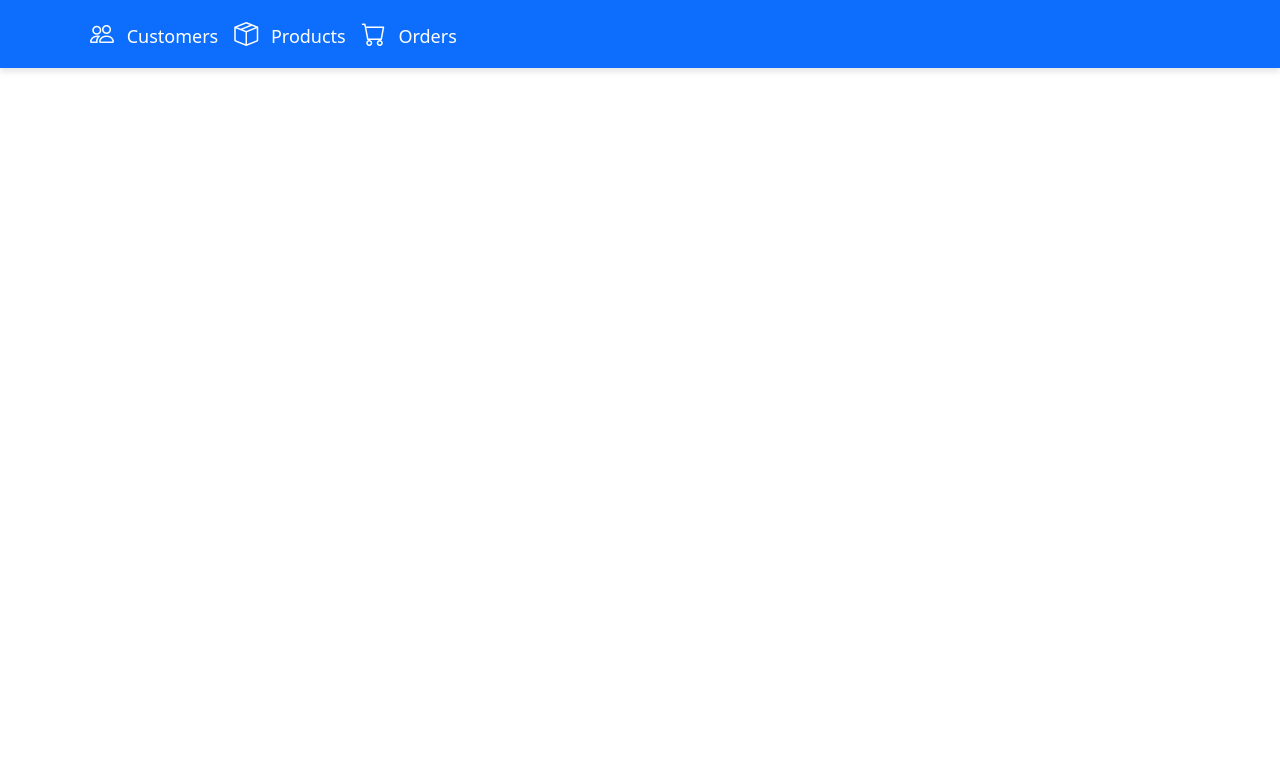
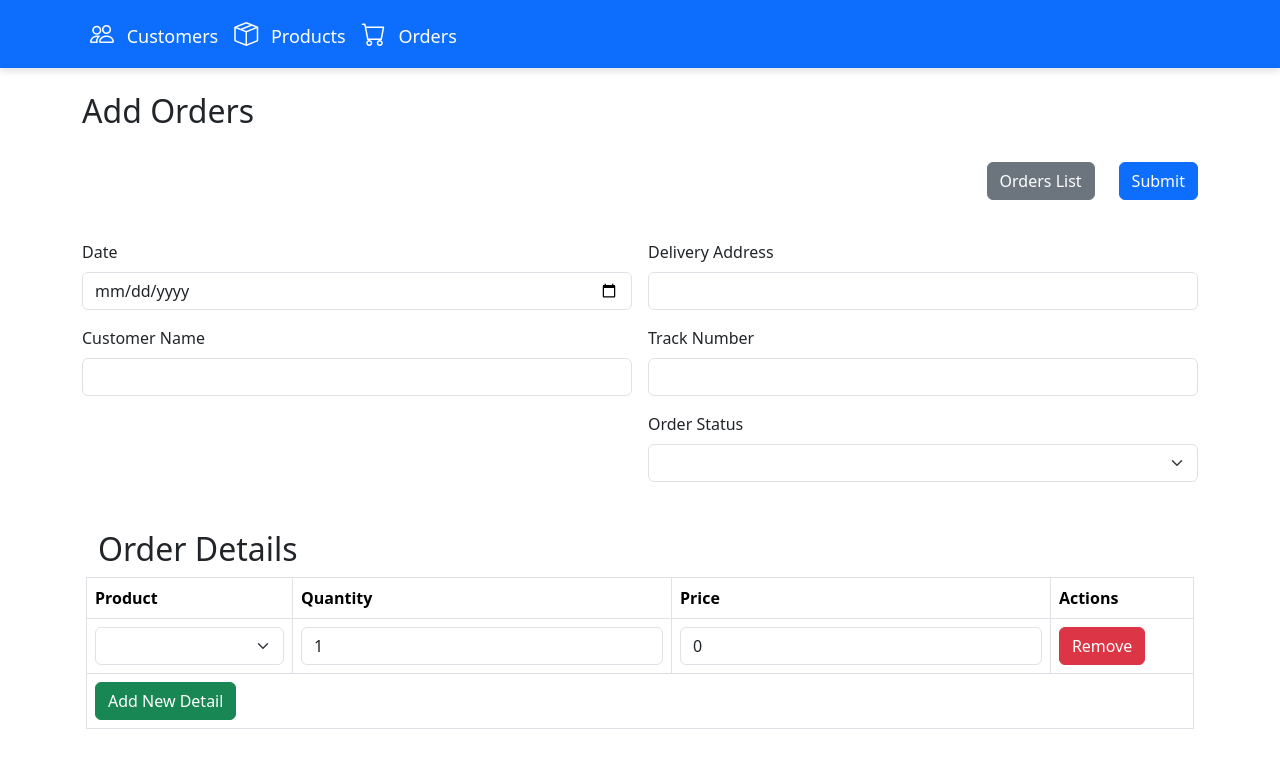
Before and after one commit to NdiayeOusmanaCamara/manager_order, a Vue app: page /add-order in a window 1280 px wide. Shown: the top 768 px of the page. Built offline with nearby package versions, Linux system fonts and the light colour scheme.

Commit message:
update router and order docs

```diff
--- a/src/components/Orders/AddOrder.vue
+++ b/src/components/Orders/AddOrder.vue
@@ -1,139 +1,121 @@
 <template>
-  <div class="container mt-5">
-    <h2>Add New Order</h2>
-    <form @submit.prevent="OrderAdd" class="mb-4">
-      <div class="d-flex justify-content-end gap-3">
-        <button @click="annuler" type="button" class="btn btn-secondary mt-2">Orders List</button>
-        <button type="submit" class="btn btn-success mt-2">Submit</button>
+    <div class="container">
+        <h2 class="mb-4 mt-4">Add Orders</h2>
+        <form class="row g-3">
+          <div class="btn-right-action mt-4 mb-4 d-flex justify-content-end">
+            <RouterLink
+              type="button"
+              class="btn btn-secondary mx-4"
+              :to="{ name: 'order-list' }"
+            >
+            Orders List
+            </RouterLink>
+            <button type="button" class="btn btn-primary">Submit</button>
           </div>
-
-      <div class="row mb-3">
           <div class="col-md-6">
             <label for="date" class="form-label">Date</label>
-          <input type="date" v-model="newOrder.date" class="form-control" id="date" placeholder="jj/mm/aaaa">
+            <input type="date" class="form-control" id="date" />
           </div>
           <div class="col-md-6">
             <label for="address" class="form-label">Delivery Address</label>
-          <input type="text" v-model="newOrder.delivery_address" class="form-control" id="address" placeholder="Enter delivery address">
-        </div>
-      </div>
-
-      <div class="row mb-3">
-        <div class="col-md-6">
-          <label for="customerName" class="form-label">Customer Name</label>
-          <input type="text" v-model="newOrder.customer" class="form-control" id="customerName" placeholder="Enter customer name">
+            <input type="text" class="form-control" id="address" />
           </div>
           <div class="col-md-6">
-          <label for="trackNumber" class="form-label">Track Number</label>
-          <input type="text" v-model="newOrder.track_number" class="form-control" id="trackNumber" placeholder="Enter track number">
+            <label for="name" class="form-label">Customer Name</label>
+            <input type="text" class="form-control" id="name" />
           </div>
+          <div class="col-md-6">
+            <label for="trackNumer" class="form-label">Track Number</label>
+            <input type="text" class="form-control" id="trackNumer" />
           </div>
-
-      <div class="row mb-3">
-        <div class="col-md-6">
-          <label for="orderStatus" class="form-label">Order Status</label>
-          <select v-model="newOrder.status" class="form-select" id="orderStatus">
-            <option value="processing">Processing</option>
-            <option value="shipped">Shipped</option>
-            <option value="delivered">Delivered</option>
-            <option value="cancelled">Cancelled</option>
+          <div class="col-md-6 offset-6">
+            <label for="status" class="form-label">Order Status</label>
+            <select class="form-select" aria-label="Default select example">
+              <option selected></option>
+              <option value="1">Processing</option>
+              <option value="2">Shipped</option>
+              <option value="3">Delivered</option>
             </select>
           </div>
-      </div>
         </form>
+      <!-- </div class> -->
+      <RouterView />
 
-    <div class="container mt-5">
-      <h3>Order Details</h3>
-      <form>
+      <div class="row mt-5 mx-1">
+        <h2 class="mx-0">Order Details</h2>
         <table class="table table-bordered">
           <thead>
             <tr>
-              <th>Product</th>
-              <th>Quantity</th>
-              <th>Price</th>
-              <th>Actions</th>
+              <th scope="col">Product</th>
+              <th scope="col">Quantity</th>
+              <th scope="col">Price</th>
+              <th scope="col">Actions</th>
             </tr>
           </thead>
           <tbody>
-            <tr v-for="(detail, index) in orderDetails" :key="index">
+            <tr v-for="(detail, index) in orderDetail" :key="index">
               <td>
-                <select v-model="detail.product" class="form-select">
-                  <option value="" disabled>Select Product</option>
-                  <option value="1">Product 1</option>
-                  <option value="2">Product 2</option>
+                <select
+                  class="form-select"
+                  v-model="product"
+                  aria-label="Default select example"
+                >
+                  <option selected>{{ detail.product }}</option>
+                  <option value="1">Processing</option>
+                  <option value="2">Shipped</option>
+                  <option value="3">Delivered</option>
                 </select>
               </td>
-              <td><input type="number" v-model="detail.quantity" class="form-control" min="1"></td>
-              <td><input type="number" v-model="detail.price" class="form-control" min="0"></td>
               <td>
-                <button type="button" @click="removeDetail(index)" class="btn btn-danger">Remove</button>
+                <input type="number" class="form-control" v-model="quantity" />
+              </td>
+              <td>
+                <input type="number" class="form-control" v-model="price" />
+              </td>
+              <td>
+                <button @click="removeDetail(index)" class="btn btn-danger">
+                  Remove
+                </button>
+              </td>
+            </tr>
+
+            <tr>
+              <td colspan="4">
+                <button @click="addDetail" class="btn btn-success">
+                  Add New Detail
+                </button>
               </td>
             </tr>
           </tbody>
         </table>
-        <button type="button" @click="addDetail" class="btn btn-success">Add New Detail</button>
-      </form>
       </div>
     </div>
   </template>
 
   <script setup>
-import { ref } from 'vue';
-import { useRouter } from 'vue-router';
+  import { RouterLink, RouterView } from "vue-router";
+  import { ref } from "vue";
+  const product = ref("");
+  const quantity = ref(1);
+  const price = ref(0);
 
-const router = useRouter();
+  const orderDetail = ref([{ product: "Product 1", quantity: 2, price: 25.0 }]);
 
-const newOrder = ref({
-  date: '',
-  customer: '',
-  delivery_address: '',
-  track_number: '',
-  status: ''
+  function addDetail() {
+    orderDetail.value.push({
+      product: product.value,
+      quantity: quantity.value,
+      price: price.value,
     });
-
-const orderDetails = ref([
-  { product: '', quantity: 1, price: 0 }
-]);
-
-const addDetail = () => {
-  orderDetails.value.push({ product: '', quantity: 1, price: 0 });
-};
-
-const removeDetail = (index) => {
-  if (orderDetails.value.length <= 1) {
-    alert("At least one order detail is required.");
-    return;
-  }
-  orderDetails.value.splice(index, 1);
-};
-
-const OrderAdd = () => {
-  if (!newOrder.value.date || !newOrder.value.customer || !newOrder.value.delivery_address || !newOrder.value.track_number || !newOrder.value.status) {
-    alert('Please fill in all fields');
-    return;
   }
 
-  const orders = JSON.parse(localStorage.getItem('orders')) || [];
-  orders.push({
-    ...newOrder.value,
-    details: orderDetails.value
-  });
-  localStorage.setItem('orders', JSON.stringify(orders));
-
-  // Reset the form
-  newOrder.value = { date: '', customer: '', delivery_address: '', track_number: '', status: '' };
-  orderDetails.value = [{ product: '', quantity: 1, price: 0 }];
-
-  // Redirect to the orders list page after submitting
-  router.push('/Orders');
-};
-
-// Method for navigating to Orders list page when "Orders List" button is clicked
-const annuler = () => {
-  router.push('/Orders');
-};
+  function removeDetail(index) {
+    if (orderDetail.value.length > 1) {
+      orderDetail.value.splice(index, 1);
+    } else {
+      alert("You cannot delete the last remaining detail.");
+    }
+  }
   </script>
 
-<style scoped>
-/* Add custom styles here if needed */
-</style>
+  <style scoped></style>
--- a/src/components/Orders/EditOrder.vue
+++ b/src/components/Orders/EditOrder.vue
@@ -1,133 +1,139 @@
 <template>
-  <div class="container mt-5">
-    <h2>Edit Order</h2>
-    <form @submit.prevent="updateOrder">
-      <div class="d-flex justify-content-end gap-3">
-        <button @click="cancelEdit" type="button" class="btn btn-secondary mt-2">Orders List</button>
-        <button type="submit" class="btn btn-success mt-2">Update Order</button>
+    <div class="container">
+        <h2 class="mb-4 mt-4">Edit Orders</h2>
+      <form class="row g-3">
+        <div class="btn-right-action mt-4 mb-4 d-flex justify-content-end">
+          <RouterLink
+            type="button"
+            class="btn btn-secondary mx-4"
+            :to="{ name: 'order-list' }"
+          >
+            Orders List
+          </RouterLink>
+          <button type="button" class="btn btn-primary" @click="submitEdit">
+            Save Changes
+          </button>
         </div>
-      <div class="row mb-3">
+
         <div class="col-md-6">
           <label for="date" class="form-label">Date</label>
-          <input type="date" v-model="order.date" class="form-control" id="date">
+          <input v-model="order.date" type="date" class="form-control" id="date" />
         </div>
         <div class="col-md-6">
           <label for="address" class="form-label">Delivery Address</label>
-          <input type="text" v-model="order.delivery_address" class="form-control" id="address">
+          <input v-model="order.deliveryAddress" type="text" class="form-control" id="address" />
         </div>
-      </div>
-
-      <div class="row mb-3">
         <div class="col-md-6">
-          <label for="customerName" class="form-label">Customer Name</label>
-          <input type="text" v-model="order.customer" class="form-control" id="customerName">
+          <label for="name" class="form-label">Customer Name</label>
+          <input v-model="order.customerName" type="text" class="form-control" id="name" />
         </div>
         <div class="col-md-6">
           <label for="trackNumber" class="form-label">Track Number</label>
-          <input type="text" v-model="order.track_number" class="form-control" id="trackNumber">
+          <input v-model="order.trackNumber" type="text" class="form-control" id="trackNumber" />
         </div>
-      </div>
-
-      <div class="row mb-3">
-        <div class="col-md-6">
-          <label for="orderStatus" class="form-label">Order Status</label>
-          <select v-model="order.status" class="form-select" id="orderStatus">
+        <div class="col-md-6 offset-6">
+          <label for="status" class="form-label">Order Status</label>
+          <select v-model="order.status" class="form-select">
             <option value="processing">Processing</option>
             <option value="shipped">Shipped</option>
             <option value="delivered">Delivered</option>
-            <option value="cancelled">Cancelled</option>
           </select>
         </div>
-      </div>
-
-
       </form>
 
-    <h3 class="mt-4">Order Details</h3>
-    <table class="table table-bordered mt-3">
+      <div class="row mt-5 mx-1">
+        <h2 class="mx-0">Order Details</h2>
+        <table class="table table-bordered">
           <thead>
             <tr>
-          <th>Product</th>
-          <th>Quantity</th>
-          <th>Price</th>
-          <th>Actions</th>
+              <th scope="col">Product</th>
+              <th scope="col">Quantity</th>
+              <th scope="col">Price</th>
+              <th scope="col">Actions</th>
             </tr>
           </thead>
           <tbody>
             <tr v-for="(detail, index) in order.details" :key="index">
               <td>
                 <select v-model="detail.product" class="form-select">
-              <option value="1">Product 1</option>
-              <option value="2">Product 2</option>
+                  <option value="" disabled>Select Product</option>
+                  <option value="Product 1">Product 1</option>
+                  <option value="Product 2">Product 2</option>
                 </select>
               </td>
-          <td><input type="number" v-model="detail.quantity" class="form-control" min="1"></td>
-          <td><input type="number" v-model="detail.price" class="form-control" min="0"></td>
               <td>
-            <button type="button" @click="removeDetail(index)" class="btn btn-danger">Remove</button>
+                <input v-model="detail.quantity" type="number" class="form-control" />
+              </td>
+              <td>
+                <input v-model="detail.price" type="number" class="form-control" readonly />
+              </td>
+              <td>
+                <button @click="removeDetail(index)" class="btn btn-danger">Remove</button>
+              </td>
+            </tr>
+            <tr>
+              <td colspan="4">
+                <button @click="addDetail" class="btn btn-success">Add New Detail</button>
               </td>
             </tr>
           </tbody>
         </table>
-    <button type="button" @click="addDetail" class="btn btn-success">Add New Detail</button>
+      </div>
     </div>
   </template>
 
   <script setup>
+  import { RouterLink, useRoute } from 'vue-router';
   import { ref, onMounted } from 'vue';
-import { useRouter } from 'vue-router';
 
-const router = useRouter();
+  const route = useRoute();
   const order = ref({
     date: '',
-  customer: '',
-  delivery_address: '',
-  track_number: '',
-  status: '',
-  details: []
+    deliveryAddress: '',
+    customerName: '',
+    trackNumber: '',
+    status: 'processing',
+    details: [
+      { product: 'Product 1', quantity: 1, price: 100 },
+    ],
   });
 
-const orderId = ref(null);
+  // Charger les données de la commande pour l'édition
+  onMounted(() => {
+    const orderId = route.params.id;
+    order.value = {
+      date: '2023-09-18',
+      deliveryAddress: '123 Main St',
+      customerName: 'John Doe',
+      trackNumber: 'XYZ123',
+      status: 'shipped',
+      details: [
+        { product: 'Product 1', quantity: 2, price: 200 },
+      ],
+    };
+  });
 
-// Load order data from localStorage when component is mounted
-const loadOrder = () => {
-  const orders = JSON.parse(localStorage.getItem('orders')) || [];
-  const foundOrder = orders[orderId.value];
-  if (foundOrder) {
-    order.value = foundOrder;  // Load the found order into the order object
-  }
-};
-
-// Add a new detail row to the order details
   const addDetail = () => {
     order.value.details.push({ product: '', quantity: 1, price: 0 });
   };
 
-// Remove a detail from the order details list
-const removeDetail = (index) => {
+  function removeDetail(index) {
+    if (order.value.details.length > 1) {
       order.value.details.splice(index, 1);
+    } else {
+      alert("You cannot delete the last remaining detail.");
+    }
+  }
+
+
+  const submitEdit = () => {
+    console.log('Edited order:', order.value);
+
   };
-
-// Update the order in localStorage and navigate to the Orders list
-const updateOrder = () => {
-  const orders = JSON.parse(localStorage.getItem('orders')) || [];
-  orders[orderId.value] = order.value;  // Update the specific order
-  localStorage.setItem('orders', JSON.stringify(orders));
-  router.push('/Orders');  // Redirect to orders list
-};
-
-// Cancel editing and return to the orders list page
-const cancelEdit = () => {
-  router.push('/Orders');
-};
-
-// Load the order data when the component is mounted
-onMounted(() => {
-  orderId.value = parseInt(router.currentRoute.value.params.id);  // Get the order ID from route params
-  loadOrder();
-});
   </script>
 
   <style scoped>
-/* Add any custom styles here if needed */
+  /* h2 {
+    font-weight: bold;
+  } */
   </style>
--- /dev/null
+++ b/src/components/Orders/ListOrder.vue
@@ -0,0 +1,109 @@
+<template>
+    <div class="container mt-4">
+      <h2 class="mb-4 mt-4">List of Orders</h2>
+      <div class="d-flex justify-content-end">
+        <router-link class="btn btn-primary mb-3" to="/add-order">Add New Order</router-link>
+      </div>
+
+      <table class="table table-striped">
+        <thead>
+          <tr>
+            <th scope="col">Date</th>
+            <th scope="col">Customer</th>
+            <th scope="col">Delivery Address</th>
+            <th scope="col">Track Number</th>
+            <th scope="col">Status</th>
+            <th scope="col">Actions</th>
+          </tr>
+        </thead>
+        <tbody>
+          <tr v-for="order in orders" :key="order.trackNumber">
+            <td>{{ order.date }}</td>
+            <td>{{ order.customer }}</td>
+            <td>{{ order.deliveryAddress }}</td>
+            <td>{{ order.trackNumber }}</td>
+            <td>{{ order.status }}</td>
+            <td>
+            <!-- <router-link :to="{ name: 'order-view', params: { id: order.trackNumber } }"><font-awesome-icon icon="eye" class="text-info me-2" />
+            </router-link>
+            <router-link :to="{ name: 'order-edit', params: { id: order.trackNumber } }"><font-awesome-icon icon="edit" class="text-warning me-2" />
+            </router-link>
+            <font-awesome-icon icon="trash" class="text-danger cursor-pointer" @click="confirmDelete(order)" /> -->
+          <!-- gjjbj -->
+           <router-link :to="{ name: 'order-view', params: { id: order.trackNumber } }"> <i class="fas fa-eye text-info" style="cursor: pointer; margin-right: 8px;" ></i>
+           </router-link>
+           <router-link :to="{ name: 'order-edit', params: { id: order.trackNumber } }">  <i class="fas fa-edit text-warning" style="cursor: pointer; margin-right: 8px;" ></i>
+           </router-link>
+          <i  class="fas fa-trash text-danger" style="cursor: pointer;" @click="confirmDelete(order)"></i>
+          <!-- h,jnhbj -->
+          </td>
+
+          </tr>
+        </tbody>
+      </table>
+    </div>
+
+    <router-view></router-view>
+  </template>
+
+  <script setup>
+  import { ref } from 'vue';
+  import { RouterLink, useRoute } from 'vue-router';
+
+
+  // Liste des commandes
+  const orders = ref([
+    { date: '25/07/2024', customer: 'John Doe', deliveryAddress: '123 Main St, New York, NY', trackNumber: 'TN001', status: 'Shipped' },
+    { date: '26/07/2024', customer: 'Jane Smith', deliveryAddress: '456 Oak St, Los Angeles, CA', trackNumber: 'TN002', status: 'Delivered' },
+    { date: '27/07/2024', customer: 'Alice Martin', deliveryAddress: '789 Pine St, Chicago, IL', trackNumber: 'TN003', status: 'Processing' },
+  ]);
+
+  const editOrder = (order) => {
+    console.log("Editing order:", order);
+  };
+
+// Fonction pour supprimer une commande après confirmation
+const confirmDelete = (order) => {
+  const confirmed = confirm(`Are you sure you want to delete order ${order.trackNumber}?`);
+  if (confirmed) {
+    deleteOrder(order);
+  }
+};
+
+  const deleteOrder = (order) => {
+    orders.value = orders.value.filter(o => o.trackNumber !== order.trackNumber);
+    console.log("Order deleted:", order);
+  };
+
+  const goToEditOrder = (order) => {
+  router.push({ name: 'order-edit', params: { id: order.id } });
+};
+
+const viewOrder = (id) => {
+  router.push({ name: 'order-view', params: { id } });
+};
+  // Fonction pour naviguer vers l'ajout d'une nouvelle commande
+  const goToAddOrder = () => {
+    router.push({ name: 'order-add' });
+  };
+  </script>
+
+  <style scoped>
+  .table {
+    width: 100%;
+    max-width: 100%;
+    margin-bottom: 1rem;
+    background-color: transparent;
+  }
+  .table th,
+  .table td {
+    border: 1px solid #ddd;
+    padding: 8px;
+  }
+  th {
+    text-align: left;
+  }
+  .cursor-pointer {
+    cursor: pointer;
+}
+  </style>
--- a/src/components/Orders/OrderDetail.vue
+++ b/src/components/Orders/OrderDetail.vue
@@ -1,78 +1,121 @@
 <template>
-  <div class="container mt-5">
-    <div class="d-flex justify-content-between">
-    <h2>Order Details</h2>
-    <button @click="backToOrders" class="btn btn-secondary mt-3">Orders List</button>
+    <div class="container">
+        <h2 class="mb-4 mt-4">View Orders</h2>
+      <form class="row g-3">
+        <div class="btn-right-action mt-4 mb-4 d-flex justify-content-end">
+          <RouterLink
+            type="button"
+            class="btn btn-secondary mx-4"
+            :to="{ name: 'order-list' }"
+          >
+         Orders List
+          </RouterLink>
+
         </div>
-    <div v-if="order">
-      <table class="table table-bordered mt-4">
+
+        <div class="col-md-6">
+          <label for="date" class="form-label">Date</label>
+          <input  type="date" class="form-control" id="date" disabled/>
+        </div>
+        <div class="col-md-6">
+          <label for="address" class="form-label">Delivery Address</label>
+          <input  type="text" class="form-control" id="address" disabled />
+        </div>
+        <div class="col-md-6">
+          <label for="name" class="form-label">Customer Name</label>
+          <input  type="text" class="form-control" id="name" disabled />
+        </div>
+        <div class="col-md-6">
+          <label for="trackNumber" class="form-label">Track Number</label>
+          <input type="text" class="form-control" id="trackNumber" disabled />
+        </div>
+        <div class="col-md-6 offset-6">
+          <label for="status" class="form-label">Order Status</label>
+          <select v-model="order.status" class="form-select" disabled>
+          </select>
+        </div>
+      </form>
+
+      <div class="row mt-5 mx-1">
+        <h2 class="mx-0">Order Details</h2>
+        <table class="table table-bordered">
           <thead>
             <tr>
-            <th>Date</th>
-            <th>Customer</th>
-            <th>Delivery Address</th>
-            <th>Track Number</th>
-            <th>Status</th>
-          </tr>
-        </thead>
-        <tbody>
-          <tr>
-            <td>{{ order.date }}</td>
-            <td>{{ order.customer }}</td>
-            <td>{{ order.delivery_address }}</td>
-            <td>{{ order.track_number }}</td>
-            <td>{{ order.status }}</td>
-          </tr>
-        </tbody>
-      </table>
-
-
-      <table class="table table-bordered mt-4">
-        <thead>
-          <tr>
-            <th>Product</th>
-            <th>Quantity</th>
-            <th>Price</th>
+              <th scope="col">Product</th>
+              <th scope="col">Quantity</th>
+              <th scope="col">Price</th>
+              <!-- <th scope="col">Actions</th> -->
             </tr>
           </thead>
           <tbody>
             <tr v-for="(detail, index) in order.details" :key="index">
-            <td>{{ detail.product }}</td>
-            <td>{{ detail.quantity }}</td>
-            <td>{{ detail.price }}</td>
+              <td>
+                <select v-model="detail.product" class="form-select" disabled>
+                  <option value="" disabled>Select Product</option>
+                  <option value="Product 1">Product 1</option>
+                  <option value="Product 2">Product 2</option>
+                </select>
+              </td>
+              <td>
+                <input  type="number" class="form-control" disabled />
+              </td>
+              <td>
+                <input  type="number" class="form-control" disabled readonly />
+              </td>
             </tr>
           </tbody>
         </table>
-
-    </div>
-
-
-    <div v-else>
-      <p>Order not found.</p>
       </div>
     </div>
   </template>
 
   <script setup>
+  import { RouterLink, useRoute } from 'vue-router';
   import { ref, onMounted } from 'vue';
-import { useRoute, useRouter } from 'vue-router';
 
-const order = ref(null);
-const router = useRouter();
   const route = useRoute();
-const loadOrder = () => {
-  const index = route.params.id;
-  const orders = JSON.parse(localStorage.getItem('orders')) || [];
-  order.value = orders[index] || null;
+  const order = ref({
+    date: '',
+    deliveryAddress: '',
+    customerName: '',
+    trackNumber: '',
+    status: 'processing',
+    details: [
+      { product: 'Product 1', quantity: 1, price: 100 },
+    ],
+  });
+
+  // Charger les données de la commande pour l'édition
+  onMounted(() => {
+    const orderId = route.params.id;
+    order.value = {
+      date: '2023-09-18',
+      deliveryAddress: '123 Main St',
+      customerName: 'John Doe',
+      trackNumber: 'XYZ123',
+      status: 'shipped',
+      details: [
+        { product: 'Product 1', quantity: 2, price: 200 },
+      ],
+    };
+  });
+
+  const addDetail = () => {
+    order.value.details.push({ product: '', quantity: 1, price: 0 });
   };
 
-
-const backToOrders = () => {
-  router.push('/Orders');
+  const removeDetail = (index) => {
+    order.value.details.splice(index, 1);
   };
 
-onMounted(loadOrder);
+  const submitEdit = () => {
+    console.log('Edited order:', order.value);
+
+  };
   </script>
 
   <style scoped>
+  /* h2 {
+    font-weight: bold;
+  } */
   </style>
```
Also changed, not shown: src/Route/Router.js (+18 -14 lines), src/components/Orders/ListOrders.vue (deleted, +0 -109 lines). Lines whose indentation alone changed are shown as unchanged.
